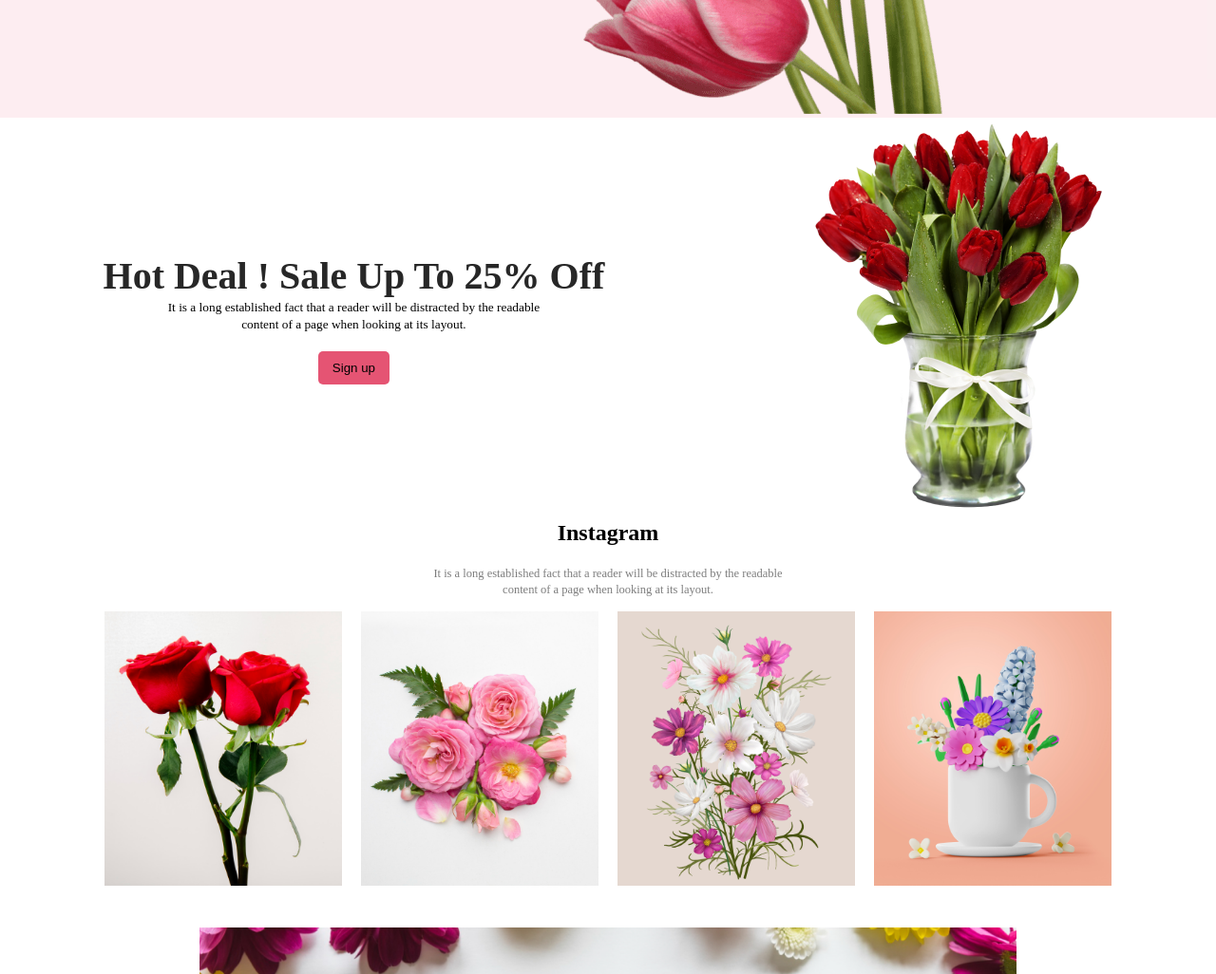
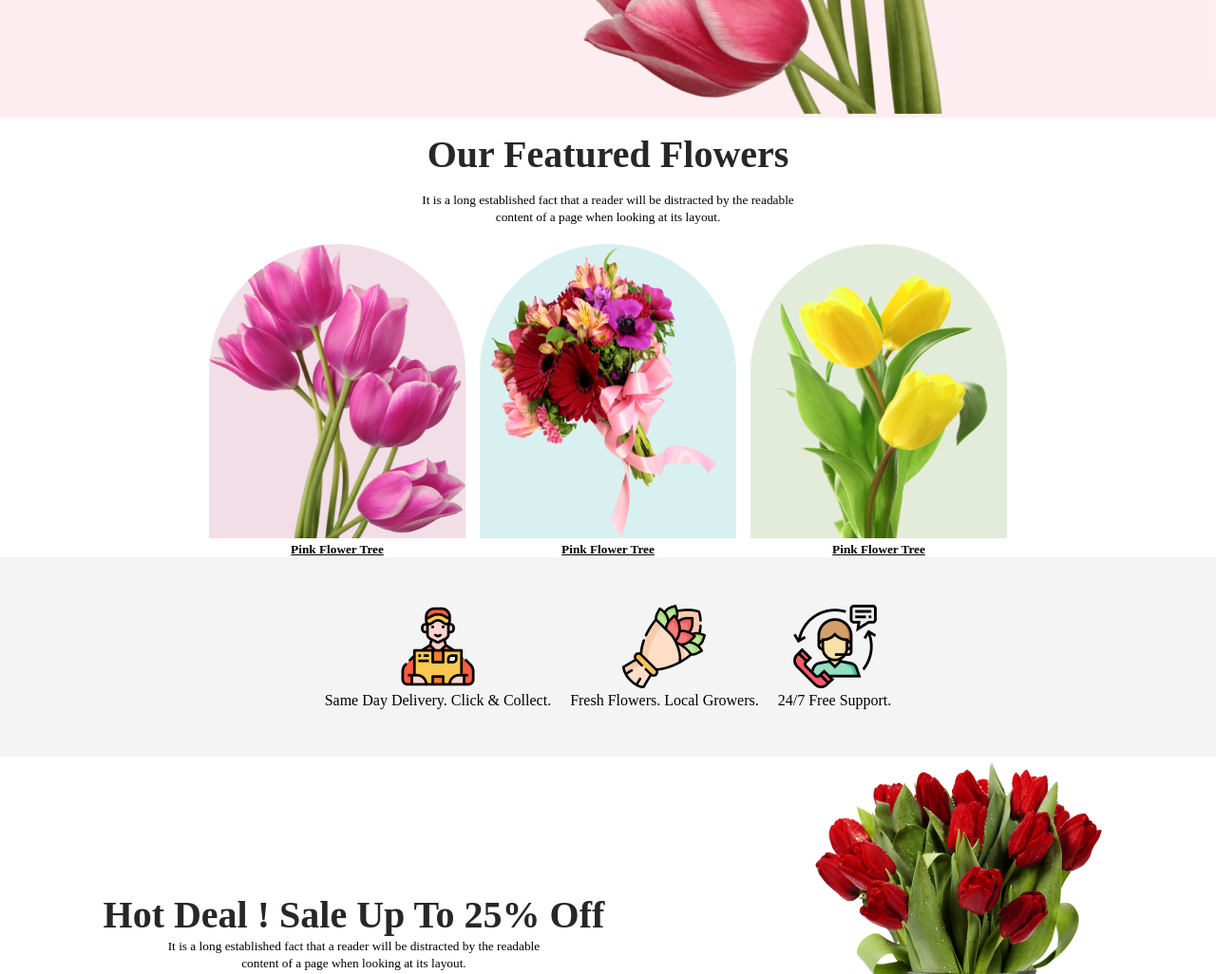
Before and after one commit to Anopkumar/flower-shop-assignment, a plain HTML site: page index.html in a window 1280 px wide. Shown: the part 680-1706 px from the top of the page at 95% size. Drawn offline with Linux system fonts and the light colour scheme.

Commit message:
web design

```diff
--- a/index.html
+++ b/index.html
@@ -16,11 +16,55 @@
             </div>
             <div class="banner-img">
                 <img  src="images/pngwing 10.png" alt="">
+
             </div>
         </section>
 
     </header>
     <main>
+        <section>
+            <div class="flower-tree-info">
+                <h1 class="flower-tree-title">Our Featured Flowers</h1>
+                <p class="flower-tree-description"><small>It is a long established fact that a reader will be distracted by the readable <br> content of a page when looking at its layout.</small></p>
+            </div>
+            <div class="flower-tree">
+                <div>
+                    <img class="tulip-flower" src="images/pngwing 6.png" alt="">
+                    <h5 class="pink-title">Pink Flower Tree</h5>
+                </div>
+                <div>
+                    <img class="bokey-flower" src="images/pngwing 5.png" alt="">
+                    <h5 class="pink-title">Pink Flower Tree</h5>
+                </div>
+                <div>
+                    <img class="yellow-flower" src="images/pngwing 7.png" alt="">
+                    <h5 class="pink-title">Pink Flower Tree</h5>
+                </div>
+            </div>
+        </section>
+        <section class="support-section">
+            <div class="sub-support-section">
+                <div class="Delivery-support">
+                    <img src="images/Group 57.png" alt="">
+                    <p>Same Day Delivery. Click & Collect.</p>
+
+                  </div>
+                  <div class="Delivery-support">
+                      <img src="images/Group 58.png" alt="">
+                      <p>Fresh Flowers. Local Growers.</p>
+                  </div>
+                  <div class="Delivery-support">
+                      <img src="images/Group 59.png" alt="">
+                      <p>24/7 Free Support.</p>
+
+                  </div>
+
+            </div>
+
+            <div>
+
+            </div>
+        </section>
         <section class="sale-section">
             <div class="about-sale">
                 <h1 class="sale-title">Hot Deal ! Sale Up To 25% Off</h1>
@@ -49,7 +93,7 @@
             <div class="about-bg">
              <h1 class="bg-title">Get The Latest Deals</h1>
              <p class="bg-description">$30 coupon for first shopping</p>
-             <input type="text" placeholder="Enter your email">
+             <input class="input-email" type="text" placeholder="Enter your email">
              <button class="btn">Subscribe</button>
             </div>
         </section>
--- a/style.css
+++ b/style.css
@@ -24,6 +24,7 @@
     padding: 10px 15px 10px 15px;
     border-radius: 5px;
     margin-top:  20px;
+    cursor: pointer;
 }
 
 .banner-title{
@@ -31,6 +32,67 @@
 }
 .banner.description{
     margin-top:  20px;
+}
+.flower-tree{
+    display: flex;
+    align-items: center;
+    text-align: center;
+    justify-content: center;
+    gap: 15px;
+
+
+}
+.tulip-flower{
+    width: 270px;
+    height: 310px;
+    background-color:rgba(167, 33, 98, 0.15);
+    border-radius: 300px 300px 0px 0px;
+
+}
+.bokey-flower{
+    width: 270px;
+    height: 310px;
+    border-radius: 300px 300px 0px 0px;
+    background: rgba(5, 151, 160, 0.15);
+}
+.yellow-flower{
+    width: 270px;
+    height: 310px;
+    border-radius: 300px 300px 0px 0px;
+    background-color:  rgba(71, 125, 17, 0.15);
+    1x
+
+}
+.flower-tree-info{
+    text-align: center;
+}
+.flower-tree-title{
+    color: #272727;
+    text-align: center;
+    font-size: 40px;
+    font-weight: 800;
+    padding: 15px;
+
+}
+.pink-title{
+    text-decoration: underline;
+}
+.flower-tree-description{
+    padding-bottom: 20px;
+}
+.support-section{
+    background: rgba(44, 40, 40, 0.05);
+
+}
+.sub-support-section{
+    display: flex;
+    justify-content: center;
+    padding: 50px;
+    gap: 20px;
+    border-radius: 8px;
+}
+.Delivery-support{
+    text-align: center;
 }
 
 .sale-section{
@@ -119,6 +181,11 @@
 .about-bg-section{
     padding: 40px 10px 40px 10px;
 }
+.input-email{
+    border: none;
+    border-radius: 4px;
+    cursor:pointer;
+}
 .about-footer{
 
     height:10px;
```
